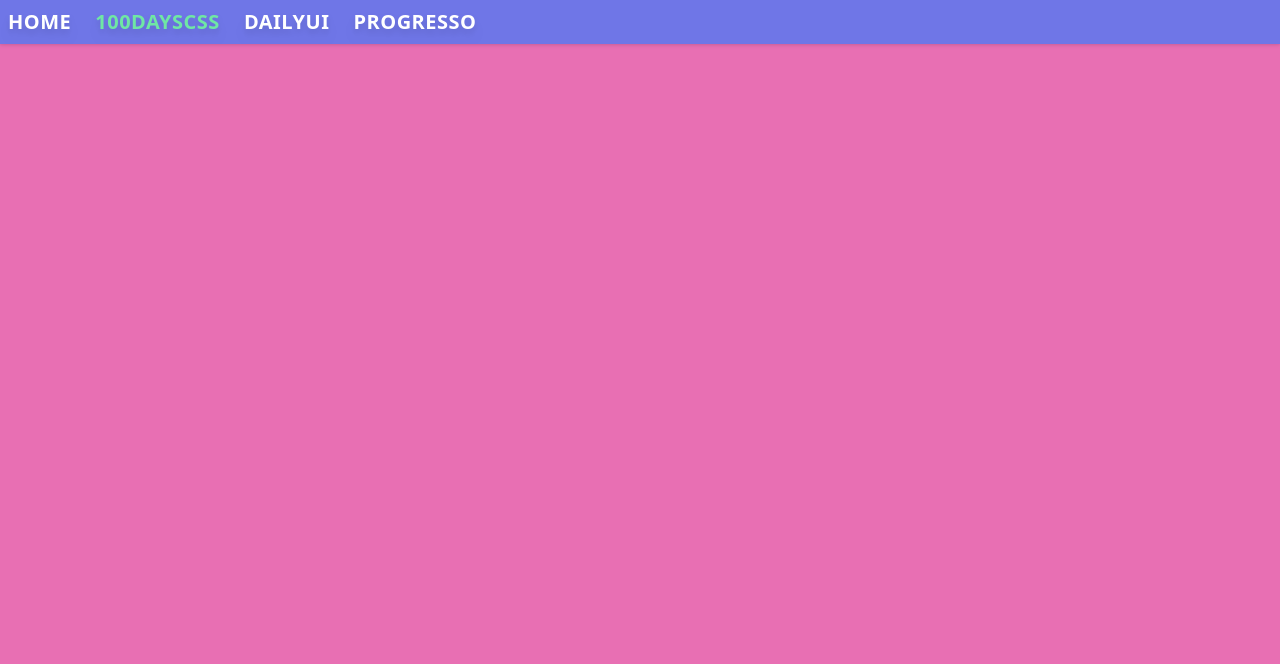
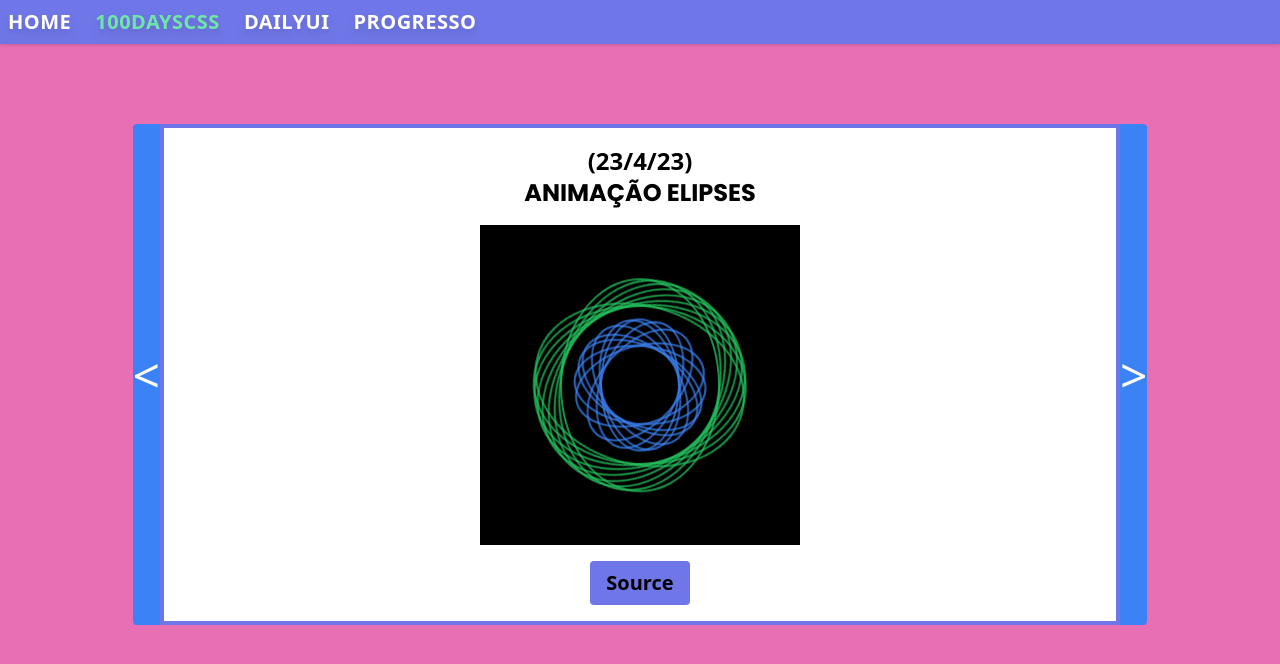
Before and after one commit to Marco-A-C-Pereira/100-Days-CSS, a React (Vite) app: page /100DaysCSS/4 in a window 1280 px wide. Shown: the top 664 px of the page. Built offline with nearby package versions, Linux system fonts and the light colour scheme; the HTML template or start-up script is replaced by a standard one.

Commit message:
Day 4 done

```diff
--- a/src/App.jsx
+++ b/src/App.jsx
@@ -6,6 +6,7 @@ import Navbar from "./components/shared/Navbar";
 import Hdayscss from "./pages/Hdayscss";
 import InfiniteCircle from "./components/100Days/Day-2/InfiniteCircle";
 import HoverButon from "./components/100Days/Day-3/HoverButon";
+import SpinningElipses from "./components/100Days/Day-4/SpinningElipses";
 
 export default function App() {
   return (
@@ -18,6 +19,7 @@ export default function App() {
           <Route path="1" element={<PriceTable />} />
           <Route path="2" element={<InfiniteCircle />} />
           <Route path="3" element={<HoverButon />} />
+          <Route path="4" element={<SpinningElipses />} />
         </Route>
         <Route path="/DailyUI"></Route>
         <Route path="/Progress" />
--- /dev/null
+++ b/src/components/100Days/Day-4/SpinningElipses.jsx
@@ -0,0 +1,86 @@
+import React from "react";
+import Frame from "../../shared/Frame";
+import SectionTitle from "../../shared/SectionTitle";
+import { motion } from "framer-motion";
+import SrcButton from "../../shared/SrcButton";
+
+function Elipse({ rotation, tailwindSize, color, delay }) {
+  return (
+    <motion.div
+      initial={{
+        translateX: "-50%",
+        translateY: "-50%",
+      }}
+      animate={{
+        opacity: [0, 0.75, 1],
+        rotate: rotation,
+        borderRadius: ["0%", "50%", "100%"],
+        height: tailwindSize === "40" ? "100%" : "50%",
+      }}
+      transition={{
+        duration: 1,
+        repeat: Infinity,
+        repeatType: "reverse",
+        repeatDelay: 0.25,
+        delay: delay,
+      }}
+      className={`border-2 ${color} h-${tailwindSize} w-${tailwindSize} absolute top-1/2 left-1/2 `}
+    ></motion.div>
+  );
+}
+
+function ElipseCircle() {
+  const Circle = Array.from({ length: 9 }, (_, index) => {
+    const DELAY = 0;
+    const TAILWINDCOLOR = "border-green-500";
+    const SIZEINTAILWIND = "40";
+    const rotation = 20 * index;
+    return (
+      <Elipse
+        key={index}
+        tailwindSize={SIZEINTAILWIND}
+        color={TAILWINDCOLOR}
+        rotation={rotation}
+        delay={DELAY}
+      />
+    );
+  });
+
+  return Circle;
+}
+
+function SmallerCircle() {
+  const Circle = Array.from({ length: 9 }, (_, index) => {
+    const DELAY = 2.5;
+    const TAILWINDCOLOR = "border-blue-500";
+    const SIZEINTAILWIND = "20";
+    const rotation = -80 * index;
+    return (
+      <Elipse
+        key={index}
+        tailwindSize={SIZEINTAILWIND}
+        rotation={rotation}
+        color={TAILWINDCOLOR}
+        delay={DELAY}
+      />
+    );
+  });
+
+  return Circle;
+}
+
+export default function SpinningElipses() {
+  return (
+    <Frame>
+      <SectionTitle>
+        <p className="leading-snug font-sans font-bold">(23/4/23)</p>
+        Animação Elipses{" "}
+      </SectionTitle>
+      <article className="h-80 bg-black w-80 relative overflow-hidden">
+        <ElipseCircle />
+        <SmallerCircle />
+      </article>
+      <SrcButton src={"https://100dayscss.com/days/65/"}> </SrcButton>
+    </Frame>
+  );
+}
--- a/src/components/shared/Frame.jsx
+++ b/src/components/shared/Frame.jsx
@@ -3,9 +3,12 @@ import NavButtons from "./NavButtons";
 
 export default function Frame({ children }) {
   return (
-    <article className="mx-auto mt-20 w-9/12 bg-white relative border-4 border-[#6f76e7] flex-col flex items-center">
-      <NavButtons />
-      {children}
-    </article>
+    <div className="flex justify-center items-stretch mt-20">
+      <NavButtons>
+        <section className="  w-9/12 bg-white relative border-4 border-[#6f76e7] flex-col flex items-center">
+          {children}
+        </section>
+      </NavButtons>
+    </div>
   );
 }
--- a/src/components/shared/NavButtons.jsx
+++ b/src/components/shared/NavButtons.jsx
@@ -1,27 +1,28 @@
 import { Link, useLocation } from "react-router-dom";
 
-export default function NavButtons() {
+export default function NavButtons({ children }) {
   const location = useLocation();
   const currentUrlID = location.pathname.split("/100DaysCSS/")[1]++;
 
   return (
     <>
+      {currentUrlID > 1 && (
+        <Link
+          className="text-5xl bg-blue-500 text-white hover:text-green-500 rounded-tl rounded-bl flex flex-col justify-center"
+          to={`/100DaysCSS/${currentUrlID - 1}`}
+        >
+          &lt;{" "}
+        </Link>
+      )}
+      {children}
       {currentUrlID < 100 && (
         <Link
-          className="absolute left-0 top-1/2 -translate-y-1/2 text-5xl bg-blue-500 text-white hover:text-green-500 rounded-tr rounded-br h-1/4 flex flex-col justify-center"
+          className="text-5xl bg-blue-500 text-white hover:text-green-500 rounded-tr rounded-br flex flex-col justify-center"
           to={`/100DaysCSS/${currentUrlID + 1}`}
         >
           &gt;{" "}
         </Link>
       )}
-      {currentUrlID > 1 && (
-        <Link
-          className="absolute right-0 top-1/2 -translate-y-1/2 text-5xl bg-blue-500 text-white hover:text-green-500 rounded-tl rounded-bl h-1/4 flex flex-col justify-center"
-          to={`/100DaysCSS/${currentUrlID - 1}`}
-        >
-          &lt;{" "}
-        </Link>
-      )}
     </>
   );
 }
--- a/src/pages/Hdayscss.jsx
+++ b/src/pages/Hdayscss.jsx
@@ -19,6 +19,9 @@ export default function Hdayscss() {
           <ShowcaseItem url="3" isCompleted={true}>
             Dia 3: Hover Button
           </ShowcaseItem>
+          <ShowcaseItem url="4" isCompleted={false}>
+            Dia 4: Animação Elipses
+          </ShowcaseItem>
         </div>
       </section>
     </main>
--- a/src/pages/Home.jsx
+++ b/src/pages/Home.jsx
@@ -54,8 +54,8 @@ export default function Home() {
           transition={{ duration: 4 }}
         >
           <h2 className="text-2xl text-gray-800 mt-8 tracking-tight">
-            Site dedicado à acompanhar meu progresso em design e CSS seguindo o
-            desafio do 100daysCSS e DailyUI
+            Site dedicado para acompanhar meu progresso em design e CSS seguindo
+            os desafios 100daysCSS e DailyUI
           </h2>
           <div className="flex gap-4 justify-center mt-4">
             <MainPageLink
```
